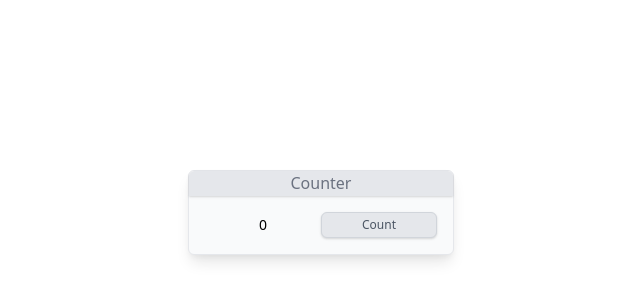
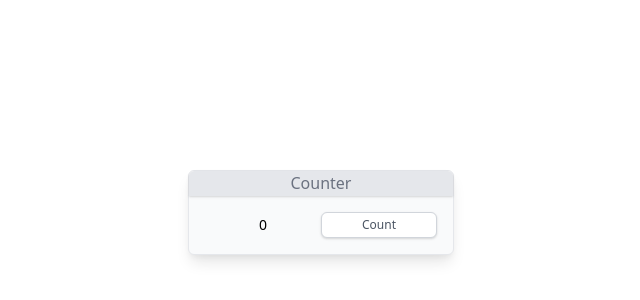
Before and after one commit to ferueda/7guis, a React (Create React App) app: page / in a window 1280 px wide. Shown: the part 188-488 px from the top of the page, without its empty margins (319-959 px from the left). Built offline with nearby package versions, Linux system fonts and the light colour scheme.

Commit message:
Update styles in Button.js

```diff
--- a/src/components/shared/Button.js
+++ b/src/components/shared/Button.js
@@ -3,7 +3,7 @@ function Button({ children, type = 'button', onClick }) {
     <button
       type={type}
       onClick={onClick}
-      className="text-gray-600 rounded-md bg-gray-200 border border-gray-300 px-10 py-1 text-xs cursor-default shadow active:bg-blue-400 active:text-white active:border-blue-500"
+      className="text-gray-600 rounded-md bg-white border border-gray-300 px-10 py-1 text-xs cursor-default shadow active:bg-blue-400 active:text-white active:border-blue-500"
     >
       {children}
     </button>
```
